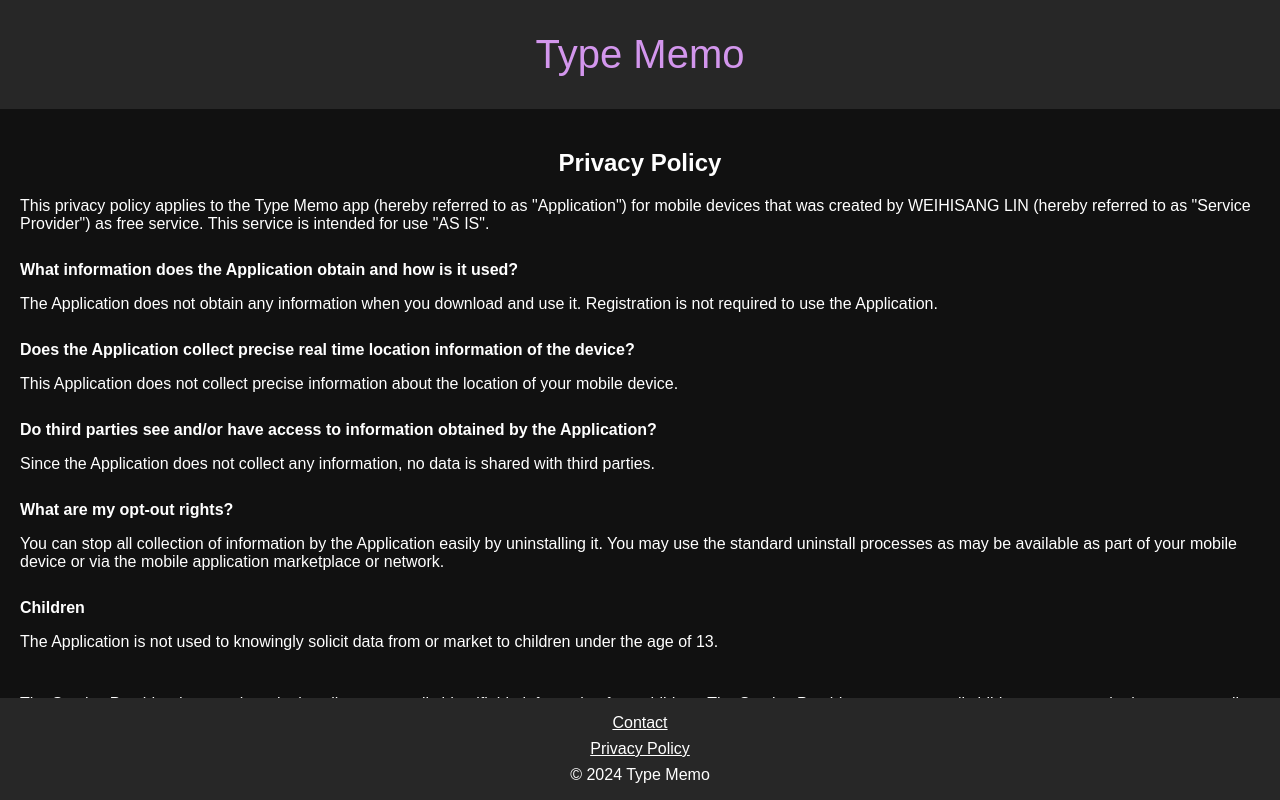
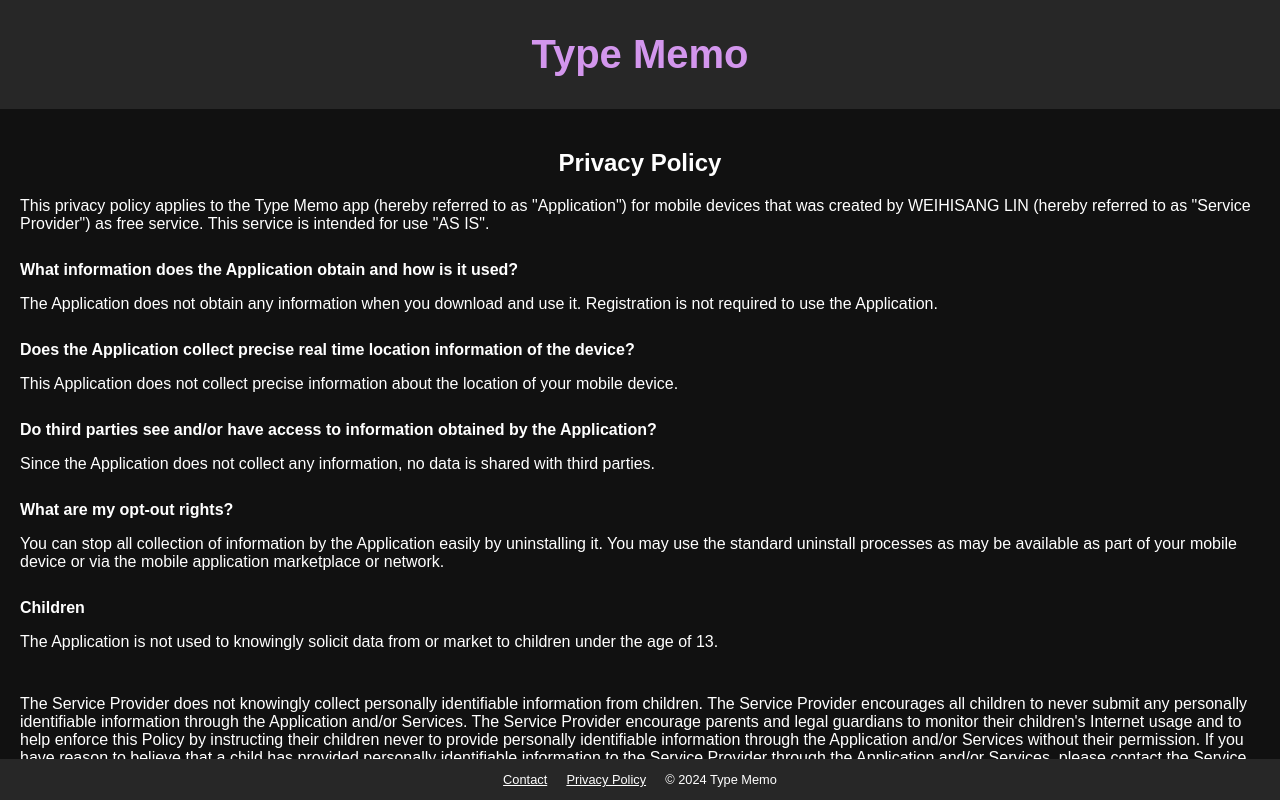
Before and after one commit to TWSho/type-memo-page, a React (Create React App) app: page /type-memo-page/privacy-policy in a window 1280 px wide. Built offline with nearby package versions, Linux system fonts and the light colour scheme.

Commit message:
fix:微調整

```diff
--- a/src/components/PrivacyPolicy.js
+++ b/src/components/PrivacyPolicy.js
@@ -67,9 +67,6 @@
       <br />
       <br />
       <br />
-      <br />
-      <br />
-      <br />
     </div>
   );
 };
--- a/src/index.css
+++ b/src/index.css
@@ -19,6 +19,7 @@
   color: #d396ed;
   padding: 2em;
   text-align: center;
+  font-weight: 700;
 }
 .home-link{
   color: #d396ed;
@@ -34,10 +35,11 @@
   width: 100%;
   box-sizing: border-box; /* パディングを含めて幅を計算 */
   display: flex;
-  flex-direction: column;
+  flex-direction: row;
   justify-content : center;
-  gap: 0.5em;
+  gap: 1.5em;
   padding: 1em;
+  font-size: 0.8em; /* リンクのテキストサイズを変更 */
 }
 
 footer p {
```
